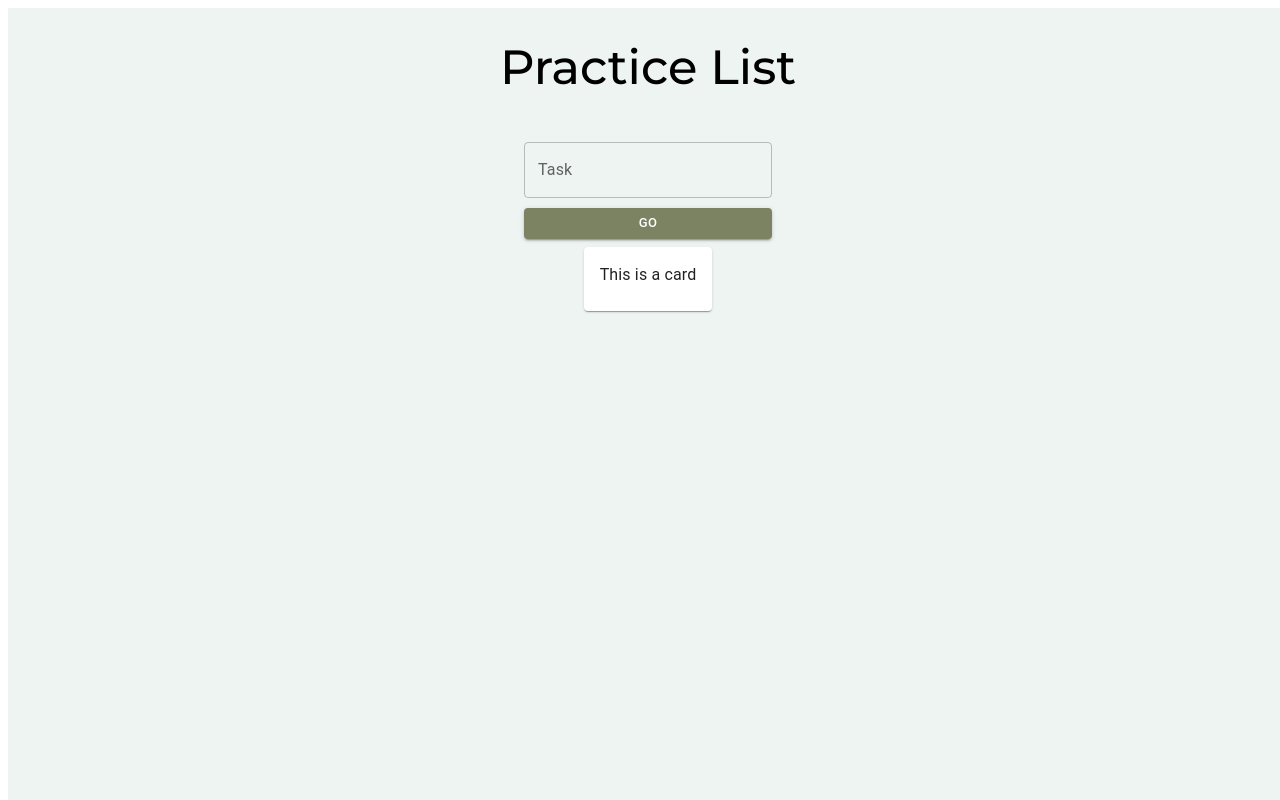
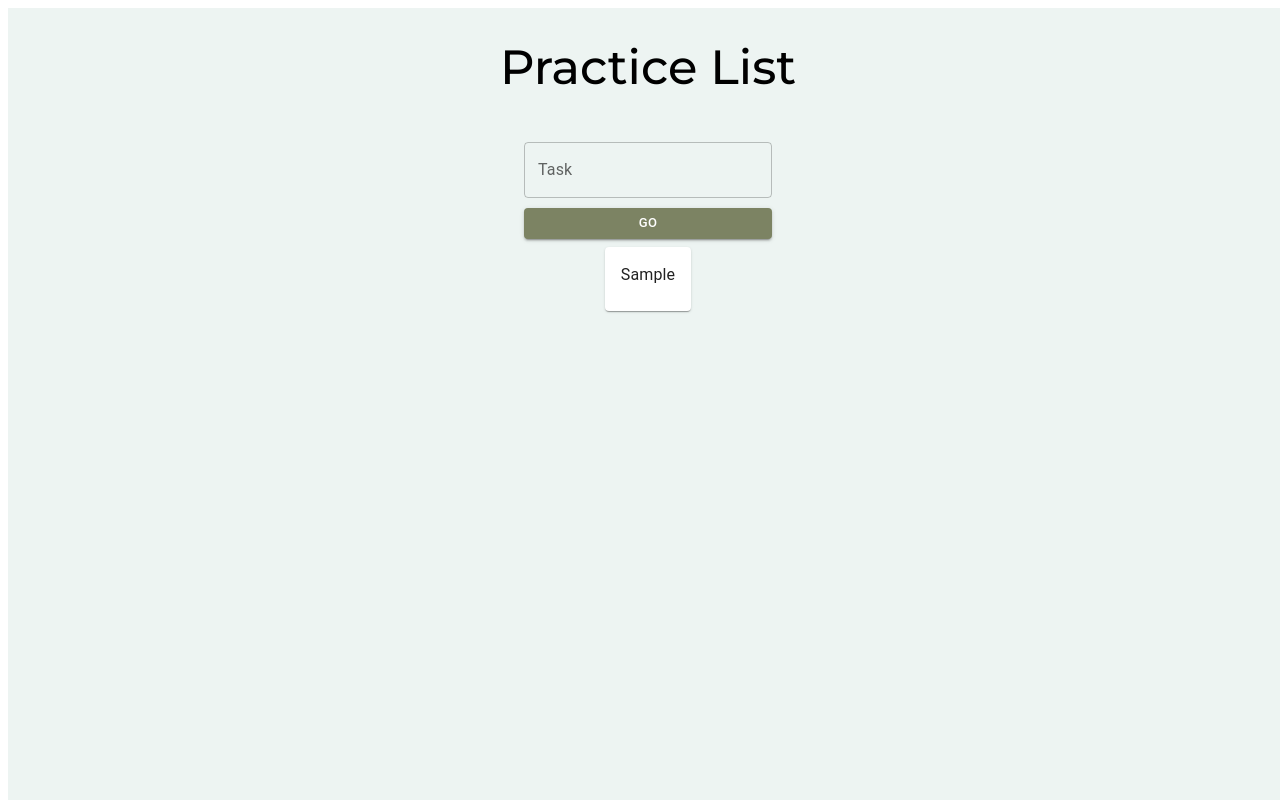
Before and after one commit to kaseyknudsen/react-typescript-project, a React (Create React App) app: page / in a window 1280 px wide. Both pictures are taken after typing "Sample" into the empty fields and a click on the button "GO". Shown: the top 800 px of the page. Built offline with nearby package versions, Linux system fonts and the light colour scheme.

Commit message:
added card to do text

```diff
--- a/src/components/SingleToDo.tsx
+++ b/src/components/SingleToDo.tsx
@@ -24,7 +24,7 @@ const SingleToDo = ({todo, toDoList, setToDoList}: Props) => {
 //   <FormControl>
     <Card sx={{ maxWidth: 345 }}>
       <CardContent>
-        <Typography>This is a card</Typography>
+        <Typography>{todo.todo}</Typography>
       </CardContent>
     </Card>
     // </FormControl>
```
